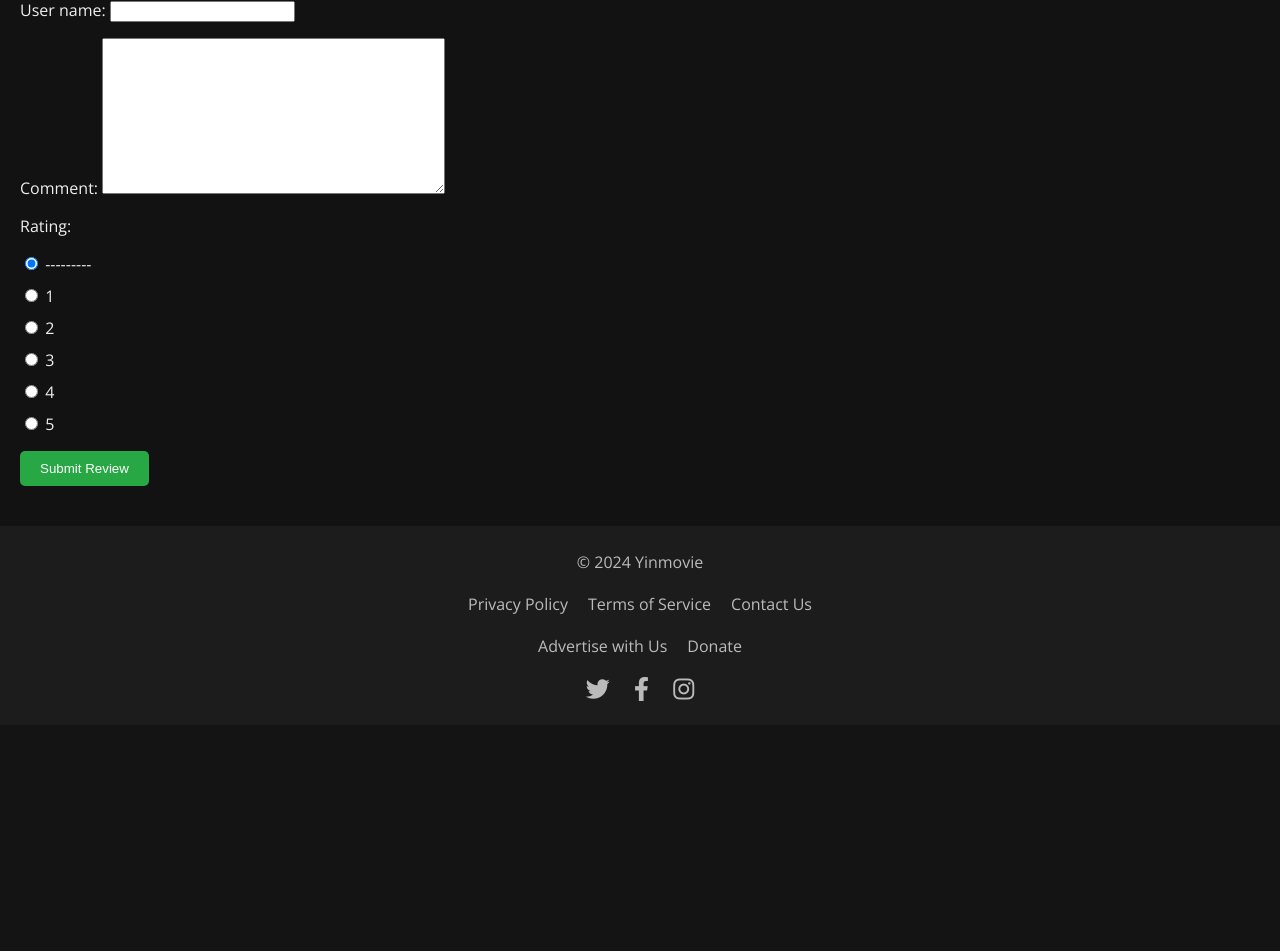
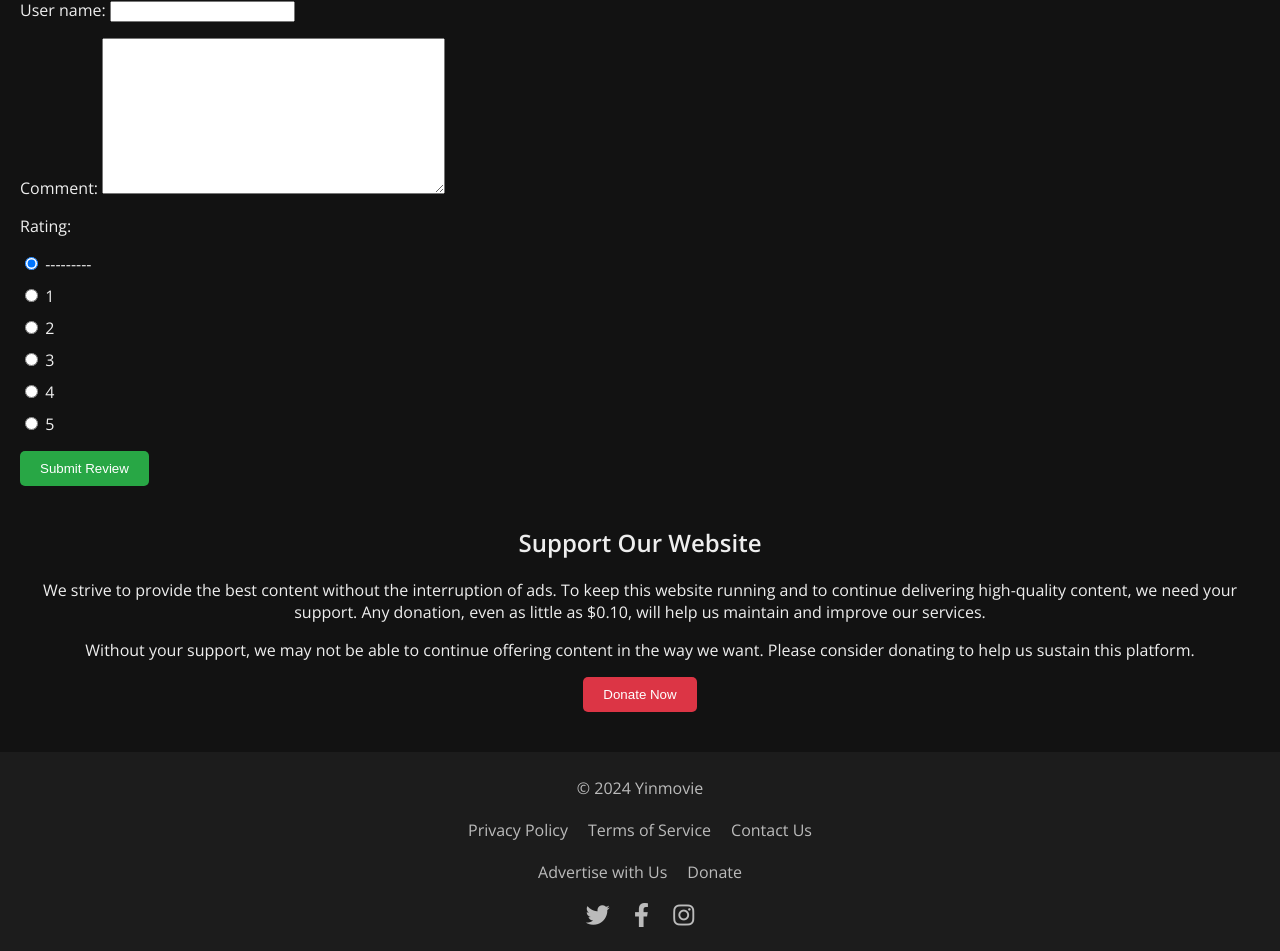
Before and after one commit to kepo402/movie-scraper-django, a Django app: page /movies/1/ in a window 1280 px wide. Shown: the part 1458-2409 px from the top of the page. Before the commit the page ends 2159 px from the top, so only its background shows below. Run offline with Django 5.2, Linux system fonts and the light colour scheme; data comes from the database, SQL or seed files in the repository; data that the repository does not hold is empty.

Commit message:
new commit

```diff
--- a/movies/templates/movies/content_detail.html
+++ b/movies/templates/movies/content_detail.html
@@ -67,6 +67,20 @@
             {{ form.as_p }} <!-- Render form fields as paragraphs -->
             <button type="submit" class="submit-review-button">Submit Review</button>
         </form>
+    </div>
+
+    <!-- Donation Section -->
+    <div class="donation-section">
+        <h2>Support Our Website</h2>
+        <p>
+            We strive to provide the best content without the interruption of ads. To keep this website running and to continue delivering high-quality content, we need your support. Any donation, even as little as $0.10, will help us maintain and improve our services.
+        </p>
+        <p>
+            Without your support, we may not be able to continue offering content in the way we want. Please consider donating to help us sustain this platform.
+        </p>
+        <button class="donate-button" onclick="window.location.href='{% url 'movies:donate' %}'">
+            Donate Now
+        </button>
     </div>
 {% endblock %}
 
@@ -163,5 +177,23 @@
     .share-icon:hover {
         background-color: #0056b3;
     }
+    .donation-section {
+        margin-top: 40px;
+        text-align: center;
+    }
+    .donate-button {
+        display: inline-block;
+        padding: 10px 20px;
+        background-color: #dc3545;
+        color: white;
+        text-decoration: none;
+        border: none;
+        border-radius: 5px;
+        transition: background-color 0.3s;
+        cursor: pointer;
+    }
+    .donate-button:hover {
+        background-color: #c82333;
+    }
 </style>
 {% endblock %}
```
